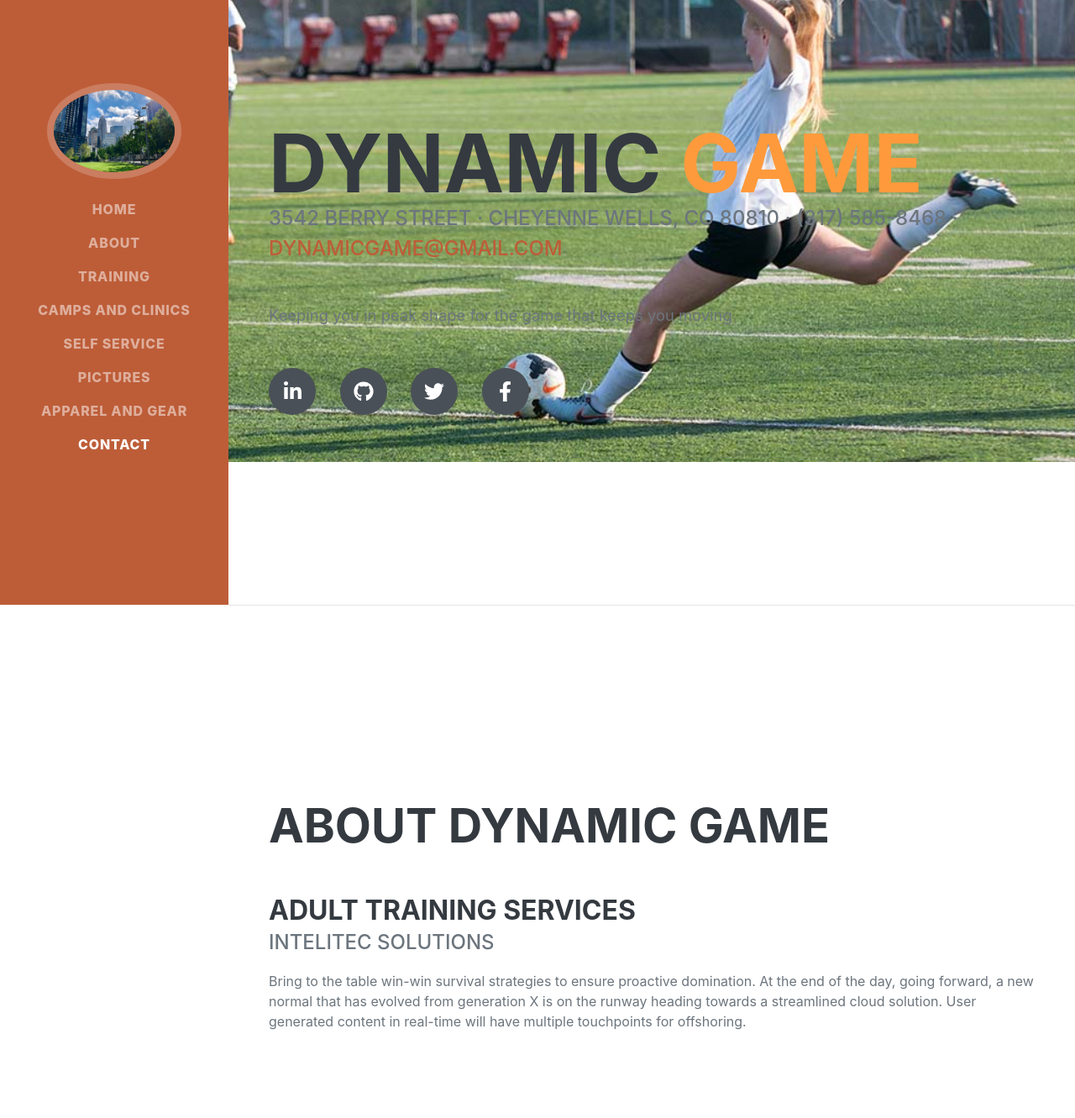
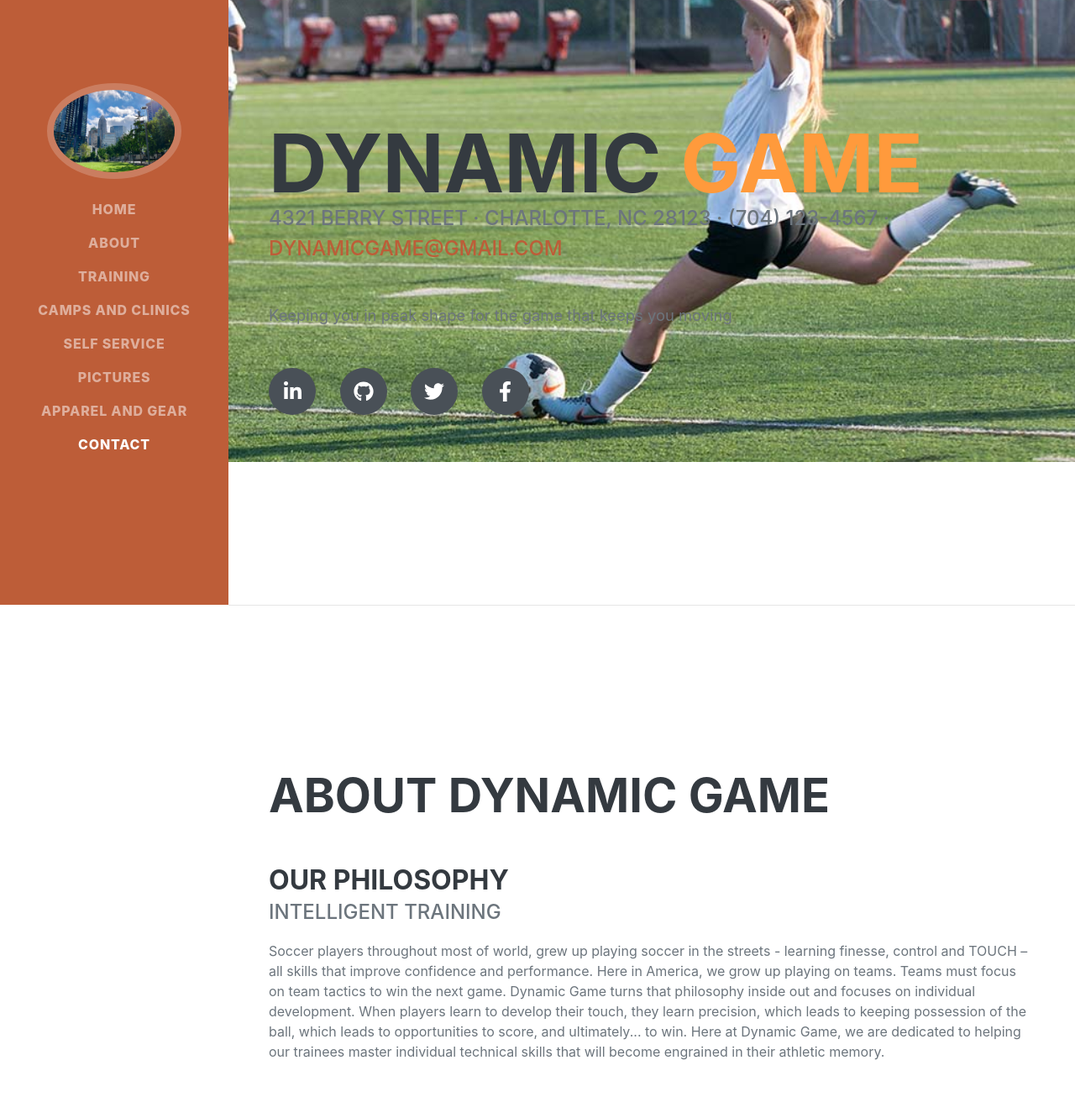
Before and after one commit to jlev2282/dynamic_game, a plain HTML site: page index.html in a window 1280 px wide. Shown: the part 80-1411 px from the top of the page at 84% size. Drawn offline with nearby package versions, Linux system fonts and the light colour scheme; a web font is replaced by a local one.

Commit message:
adapted about section

```diff
--- a/index.html
+++ b/index.html
@@ -47,7 +47,7 @@
                         <span class="text-primary">GAME</span>
                     </h1>
                     <div class="subheading mb-5">
-                        3542 Berry Street · Cheyenne Wells, CO 80810 · (317) 585-8468 ·
+                        4321 Berry Street · Charlotte, NC 28123 · (704) 123-4567 ·
                         <a href="mailto:name@email.com">DynamicGame@gmail.com</a>
                     </div>
                     <p class="lead mb-5">Keeping you in peak shape for the game that keeps you moving</p>
@@ -66,9 +66,14 @@
                     <h2 class="mb-5">About Dynamic Game</h2>
                     <div class="d-flex flex-column flex-md-row justify-content-between mb-5">
                         <div class="flex-grow-1">
-                            <h3 class="mb-0">Adult Training Services</h3>
-                            <div class="subheading mb-3">Intelitec Solutions</div>
-                            <p>Bring to the table win-win survival strategies to ensure proactive domination. At the end of the day, going forward, a new normal that has evolved from generation X is on the runway heading towards a streamlined cloud solution. User generated content in real-time will have multiple touchpoints for offshoring.</p>
+                            <h3 class="mb-0">Our Philosophy</h3>
+                            <div class="subheading mb-3">Intelligent Training</div>
+                            <p>Soccer players throughout most of world, grew up playing soccer in the streets - learning finesse, control and TOUCH
+                                 – all skills that improve confidence and performance. Here in America, we grow up playing on teams. Teams must focus
+                                  on team tactics to win the next game. Dynamic Game turns that philosophy inside out and focuses on individual development.
+                                  When players learn to develop their touch, they learn precision, which leads to keeping possession of the ball, which
+                                  leads to opportunities to score, and ultimately... to win. Here at Dynamic Game, we are dedicated to helping our trainees
+                                  master individual technical skills that will become engrained in their athletic memory.</p>
                         </div>
                     </div>
                 </div>
```
